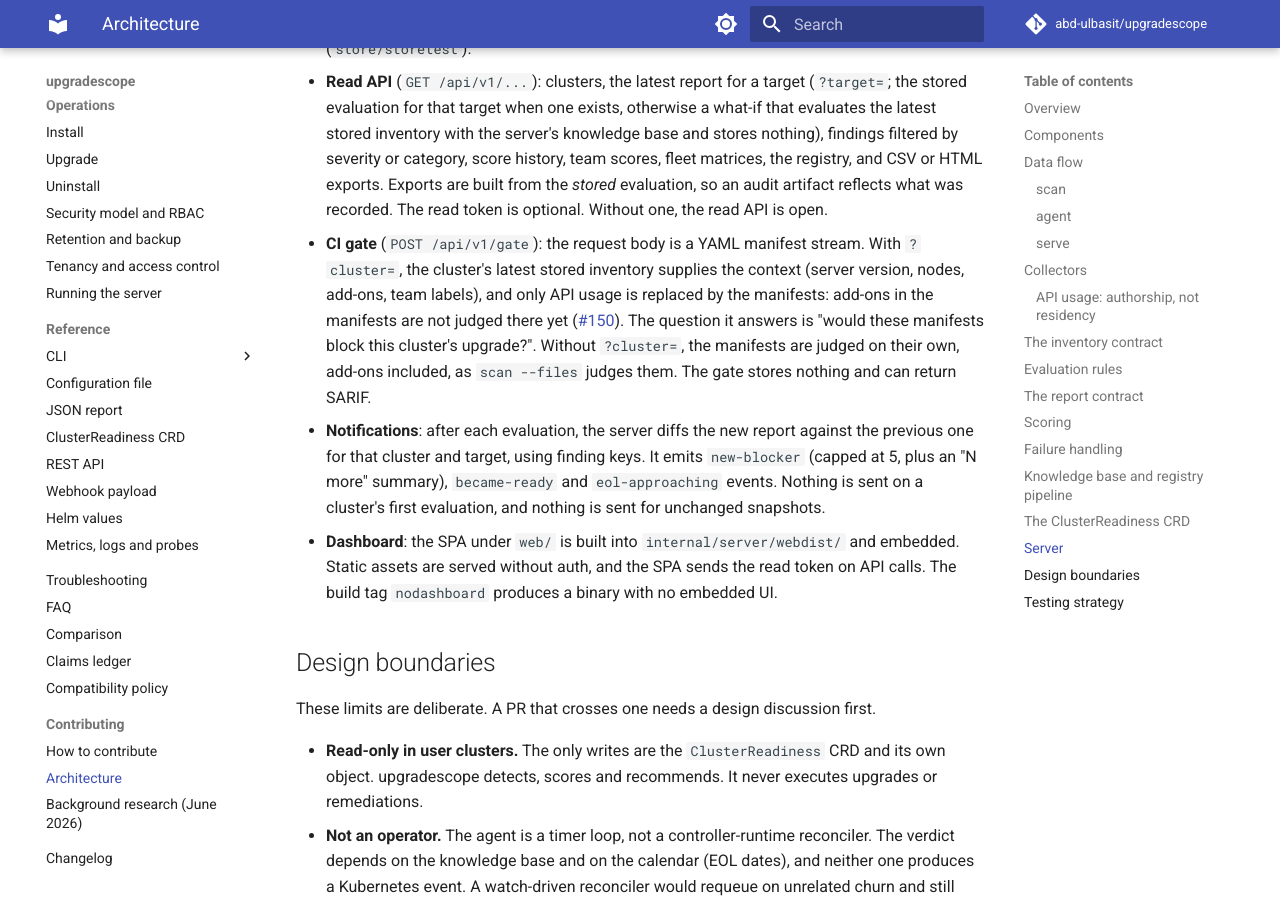
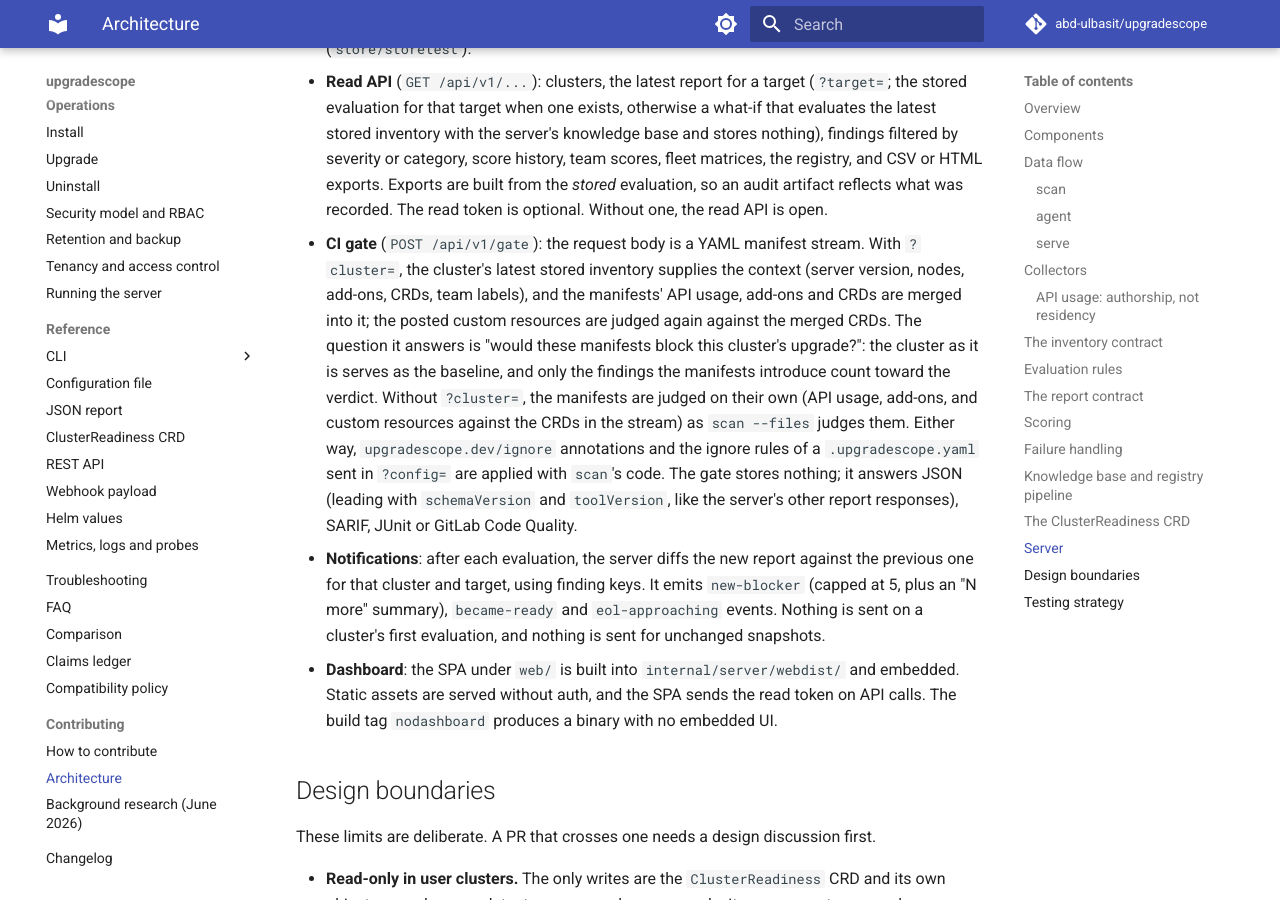
Before and after one commit to abd-ulbasit/upgradescope, an MkDocs documentation site: the page built from docs/architecture.md, in a window 1280 px wide and 900 px high, scrolled down 13093 px. Built offline with MkDocs 1.6.1 and Material for MkDocs 9.7.7, drawn with Linux system fonts in a browser that asks for light colours; comment, search, counter and statistics services are not loaded.

Commit message:
docs(gate): say what each /gate path judges and the ?config= transport limits
The architecture page and the add-on registry page still said that with
?cluster= the gate judges only the manifests' API usage. Both now say
the manifests' API usage, add-ons and CRDs are merged into the
cluster's, with suppression applied. The suppressions guide and the
OpenAPI description name the limits that come before the 32 KiB bound
(the 64 KiB header limit after URL-encoding answers 431 in plain text; a
proxy such as ingress-nginx answers 414 sooner), and that with ?cluster=
what the manifests introduce is decided after suppression. ci-gate.md
names the CRD case the merge does not see.

Refs #44
Refs #150

Co-Authored-By: Claude Fable 5 <noreply@anthropic.com>

```diff
--- a/docs/architecture.md
+++ b/docs/architecture.md
@@ -488,13 +488,19 @@ if it is deleted, and writes status with conflict retry.
   The read token is optional. Without one, the read API is open.
 - **CI gate** (`POST /api/v1/gate`): the request body is a YAML manifest
   stream. With `?cluster=`, the cluster's latest stored inventory supplies
-  the context (server version, nodes, add-ons, team labels), and only API
-  usage is replaced by the manifests: add-ons in the manifests are not
-  judged there yet ([#150](https://github.com/abd-ulbasit/upgradescope/issues/150)).
-  The question it answers is "would these manifests block this cluster's
-  upgrade?". Without `?cluster=`, the manifests are judged on their own,
-  add-ons included, as `scan --files` judges them. The gate stores nothing
-  and can return SARIF.
+  the context (server version, nodes, add-ons, CRDs, team labels), and the
+  manifests' API usage, add-ons and CRDs are merged into it; the posted
+  custom resources are judged again against the merged CRDs. The question
+  it answers is "would these manifests block this cluster's upgrade?": the
+  cluster as it is serves as the baseline, and only the findings the
+  manifests introduce count toward the verdict. Without `?cluster=`, the
+  manifests are judged on their own (API usage, add-ons, and custom
+  resources against the CRDs in the stream) as `scan --files` judges them.
+  Either way, `upgradescope.dev/ignore` annotations and the ignore rules of
+  a `.upgradescope.yaml` sent in `?config=` are applied with `scan`'s code.
+  The gate stores nothing; it answers JSON (leading with `schemaVersion`
+  and `toolVersion`, like the server's other report responses), SARIF,
+  JUnit or GitLab Code Quality.
 - **Notifications**: after each evaluation, the server diffs the new report
   against the previous one for that cluster and target, using finding keys.
   It emits `new-blocker` (capped at 5, plus an "N more" summary),
```
Also changed, not shown: docs/claims.md (+1 -1 lines), docs/concepts/addon-registry.md (+2 -2 lines), docs/getting-started/ci-gate.md (+4 -1 lines), docs/guides/suppressions-and-baselines.md (+15 -4 lines), docs/reference/api.md (+1 -1 lines), 1 other file.
